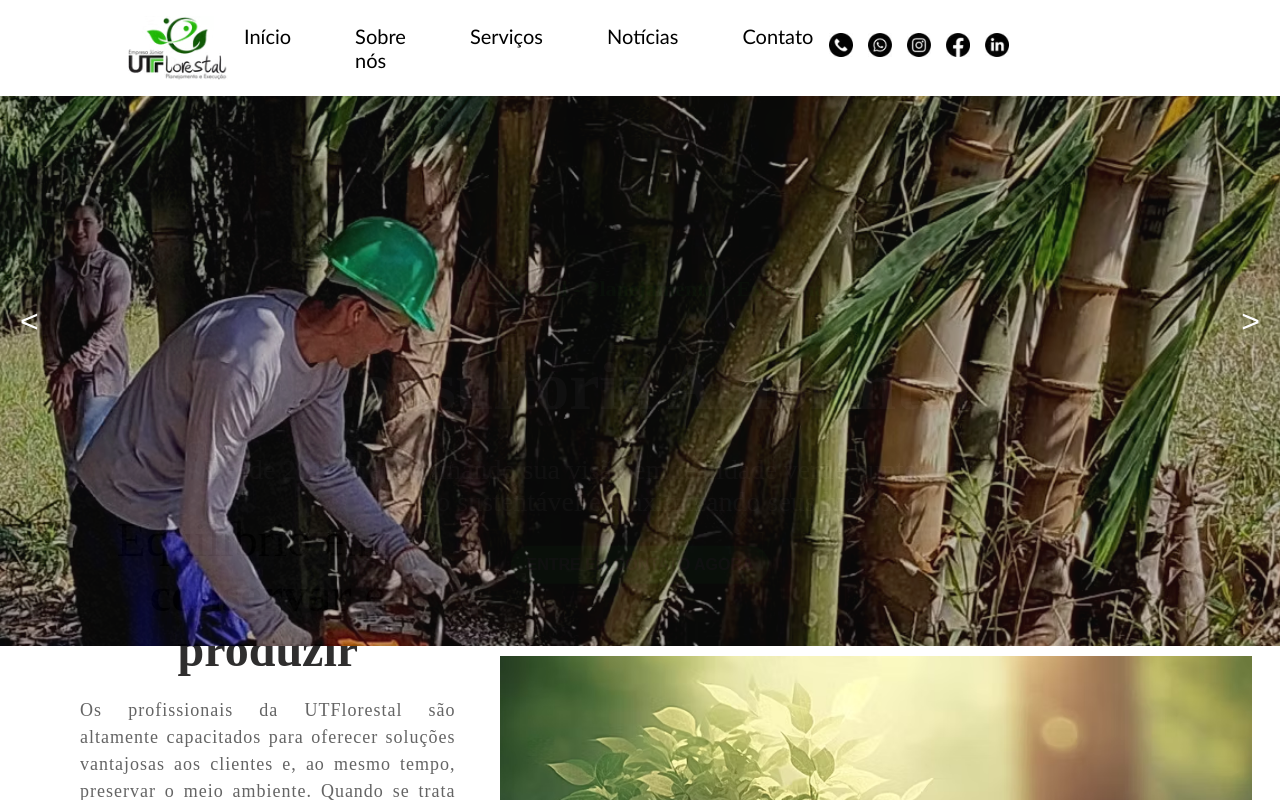
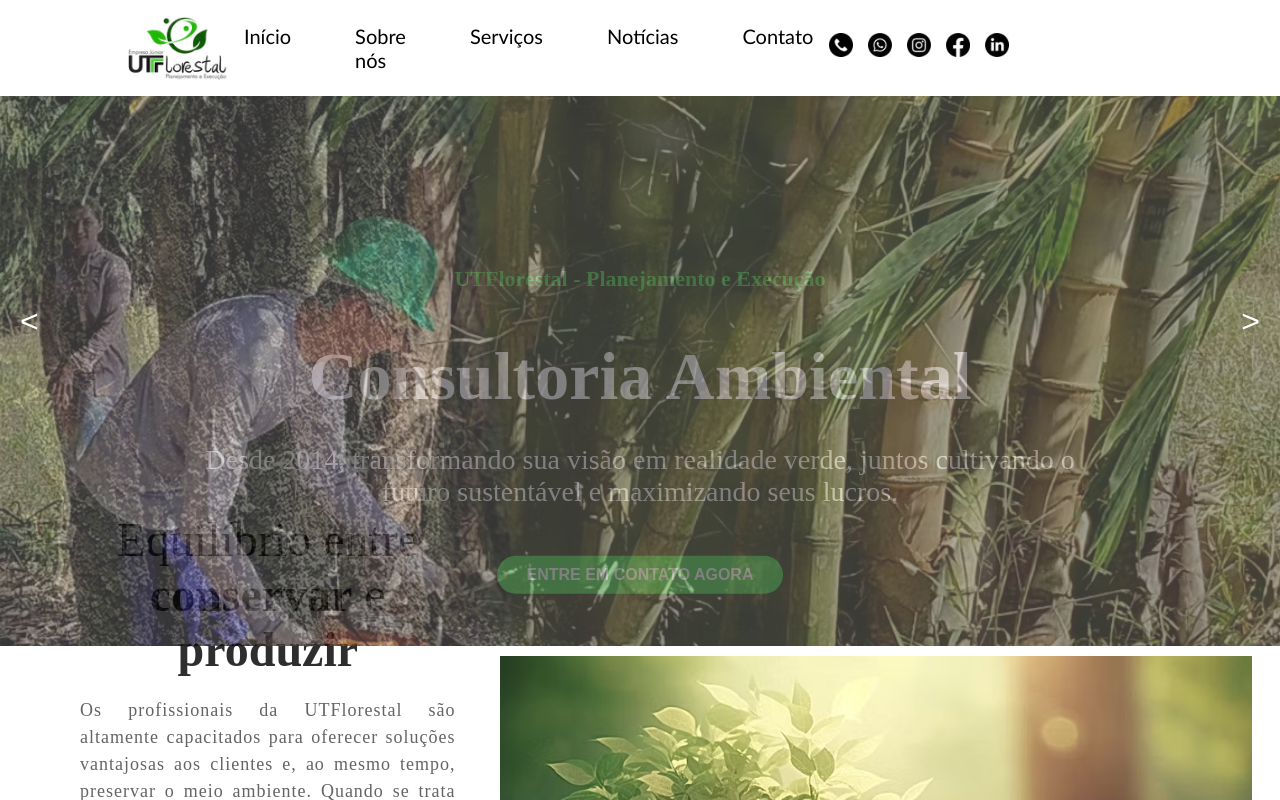
Before and after one commit to IgorVidalDev/UTFPR-EJ, a React (Create React App) app in the folder empresajunior-react/: page / in a window 1280 px wide. Shown: the top 800 px of the page. Built offline with nearby package versions, Linux system fonts and the light colour scheme.

Commit message:
resolvendo bug do carrossel

```diff
--- a/empresajunior-react/src/App.js
+++ b/empresajunior-react/src/App.js
@@ -413,7 +413,7 @@ function App() {
       <div >
         {renderHeader()}
         <main >
-          <section className='services'>
+          <section className='services' id='services'>
             <h4 style={{
               width: '70%',
               fontSize: '35px',
--- a/empresajunior-react/src/carrosel.css
+++ b/empresajunior-react/src/carrosel.css
@@ -17,34 +17,35 @@
 }
 
 .carrossel-slide {
+  position: absolute;
   width: 100%;
   height: 100%;
-  flex-shrink: 0;
   display: flex;
   justify-content: center;
   align-items: center;
-  position: absolute;
   /* Absolute para todas as imagens estarem sobrepostas */
   opacity: 0;
   /* Imagens começam invisíveis */
-  transition: opacity 2s ease;
+  transition: opacity 0.5s ease;
   /* A transição de opacidade é feita em 1 segundo */
 }
 
 .carrossel-slide.active {
   opacity: 1;
   /* Quando a imagem é ativa, ela fica visível */
+  pointer-events: auto;
+  display: block !important;
 }
 
 .carrossel-slide img {
   width: 100%;
   height: 100%;
   object-fit: cover;
-  /* Isso vai cortar as imagens proporcionalmente */
+  pointer-events: none; /* Impede que a imagem capture os cliques */
 }
 
 .carrossel-text {
-  text-align: center; /* Centraliza os textos */
+  text-align: center;
   position: absolute;
   top: 65%;
   left: 50%;
@@ -55,6 +56,7 @@
   border-radius: 10px;
   width: 70%;
   max-width: 1000px;
+  z-index: 2; /* Garante que o texto (e o botão) fiquem acima da imagem */
 }
 
 .carrossel-subtitle {
@@ -112,16 +114,21 @@ button.next:hover {
 @import url('https://fonts.googleapis.com/css2?family=Oswald:wght@400;700&display=swap');
 .carrosel-button {
   background-color: #32CD32;
+  border: 2px solid #28a745;
   color: white;
   font-size: 16px;
   font-weight: bold;
-  padding: 10px 16px;
+  padding: 10px 30px;
   border: none;
   border-radius: 22px;
   cursor: pointer;
   transition: background-color 0.3s ease, transform 0.2s ease;
   text-transform: uppercase;
   font-family: 'Oswald', sans-serif;
+  position: relative;
+  z-index: 9999;
+  pointer-events: auto;
+  margin-top: 20px;
 }
 
 .carrosel-button:hover {
--- a/empresajunior-react/src/carrossel.js
+++ b/empresajunior-react/src/carrossel.js
@@ -1,8 +1,7 @@
 import React, { useState, useEffect } from "react";
-import "./carrosel.css"; // Certifique-se de importar o CSS correto
+import "./carrosel.css";
 
 const Carrosel = () => {
-  // Slides do carrossel
   const slides = [
     {
       src: "/img/image1.jpg",
@@ -16,49 +15,56 @@ const Carrosel = () => {
       subtitle: "UTFlorestal - Planejamento e Execução",
       title: "Consultoria Ambiental",
       description:
-        "Desde 2014, transformando sua visão em realidade verde, juntos cultivando o \nfuturo sustentável e maximizando seus lucros.",
-    },
+        "Desde 2014, transformando sua visão em realidade verde, juntos cultivando o futuro sustentável e maximizando seus lucros.",
+    }
   ];
 
   const [currentSlide, setCurrentSlide] = useState(0);
   const [showSaibaMais, setShowSaibaMais] = useState(false);
 
-  // Função para avançar para o próximo slide
   const nextSlide = () => {
     setCurrentSlide((prev) => (prev + 1) % slides.length);
-    setShowSaibaMais(false); // Esconde o conteúdo "Saiba Mais" ao trocar de slide
+    setShowSaibaMais(false);
   };
 
-  // Função para voltar para o slide anterior
   const prevSlide = () => {
     setCurrentSlide((prev) => (prev - 1 + slides.length) % slides.length);
-    setShowSaibaMais(false); // Esconde o conteúdo "Saiba Mais" ao trocar de slide
+    setShowSaibaMais(false);
   };
 
-  // Alterna a exibição do conteúdo "Saiba Mais"
-  const toggleSaibaMais = () => {
-    setShowSaibaMais(!showSaibaMais);
-  };
-
-  // Transição automática do carrossel a cada 6,5 segundos
-  useEffect(() => {
-    const interval = setInterval(nextSlide, 6500);
-    return () => clearInterval(interval);
-  }, []);
-
-  // Função de rolagem suave até a seção de contato
   const scrollToContact = () => {
-    // Encontrar a seção de contato correta
-    const contactSection = document.getElementById('contact'); // Certifique-se que a seção tenha o id 'contact'
-
-    // Rolagem suave para a seção de contato
+    const contactSection = document.getElementById("contact");
     if (contactSection) {
       contactSection.scrollIntoView({
-        behavior: 'smooth',  // Rolagem suave
-        block: 'start',      // Alinha a seção no topo da tela
+        behavior: "smooth",
+        block: "start",
       });
     }
   };
+
+  const handleMouseOver = () => {
+    console.log("Mouse passou por cima do botão!");
+  };
+
+  const handleSaibaMaisClick = () => {
+    console.log("Saiba mais clicado!");
+    window.location.href = "#services";
+    // ou
+    const servicesSection = document.getElementById("services");
+    if (servicesSection) {
+      servicesSection.scrollIntoView({ behavior: "smooth", block: "start" });
+    }
+  };
+
+
+  useEffect(() => {
+    console.log(`Slide atual: ${currentSlide}`);
+    const interval = setInterval(nextSlide, 6500);
+
+    return () => {
+      clearInterval(interval);
+    };
+  }, [currentSlide]);
 
   return (
     <div>
@@ -78,24 +84,25 @@ const Carrosel = () => {
                   <h1 className="carrossel-title">{slide.title}</h1>
                   <p className="carrossel-description">{slide.description}</p>
                   {index === 0 ? (
-                    // Botão do primeiro slide: SAIBA MAIS
-                    <button className="carrosel-button" onClick={toggleSaibaMais}>
-                      SAIBA MAIS
-                    </button>
+  <button
+    className="carrosel-button"
+    onMouseOver={handleMouseOver}
+    onClick={handleSaibaMaisClick} // Adiciona a navegação ao clicar
+  >
+    Saiba Mais
+  </button>
+) : (
+  <button className="carrosel-button" onClick={scrollToContact}>
+    ENTRE EM CONTATO AGORA
+  </button>
+)}
 
-                  ) : (
-                    // Botão do segundo slide: ENTRE EM CONTATO AGORA
-                    <button className="carrosel-button" onClick={scrollToContact}>
-  ENTRE EM CONTATO AGORA
-</button>
-                  )}
                 </div>
               )}
             </div>
           ))}
         </div>
 
-        {/* Setas de navegação */}
         <button className="prev" onClick={prevSlide}>
           &lt;
         </button>
@@ -104,43 +111,16 @@ const Carrosel = () => {
         </button>
       </div>
 
-      {/* Conteúdo "Saiba Mais" exibido quando acionado */}
       {showSaibaMais && (
         <div
-          id="saiba-mais-content"
+          id="services"
           style={{
             backgroundColor: "white",
             padding: "20px",
             margin: "20px 0",
           }}
         >
-          <p>
-            Oferecemos a Solução Ideal para projetos ambientais, com serviços
-            especializados e personalizados para garantir a sustentabilidade e
-            preservação dos recursos naturais. A UTFlorestal é uma empresa de
-            consultoria ambiental que oferece uma ampla gama de serviços,
-            incluindo soluções de Licenciamento / Regularização, Inventário
-            Florestal, Georreferenciamento, Programa de Recuperação de Áreas
-            Degradadas (PRAD), Recuperação de Nascentes, Projetos Paisagísticos e
-            entre outros. Além disso, nossa empresa tem uma forte atuação na
-            conservação, gestão e valorização dos recursos naturais.
-          </p>
-          <p>
-            Nosso compromisso com a excelência é evidente em todos os nossos
-            trabalhos e projetos, que se destacam pela alta qualidade técnica e
-            pelas soluções inteligentes e inovadoras oferecidas por nossa equipe
-            de profissionais experientes e altamente capacitados em serviços
-            ambientais. Na UTFlorestal, acreditamos que é nossa responsabilidade
-            preservar, manter e utilizar os recursos naturais de forma sustentável,
-            e nossa equipe se dedica a cumprir essa missão com rigor
-            técnico-científico e responsabilidade ambiental em todos os nossos
-            serviços.
-          </p>
-          <p>
-            Se você está buscando soluções ambientais eficazes e sustentáveis,
-            a UTFlorestal é a escolha certa para atender às suas necessidades.
-            Contate-nos hoje mesmo para saber mais sobre nossos serviços.
-          </p>
+          {/* Conteúdo adicional */}
         </div>
       )}
     </div>
```
